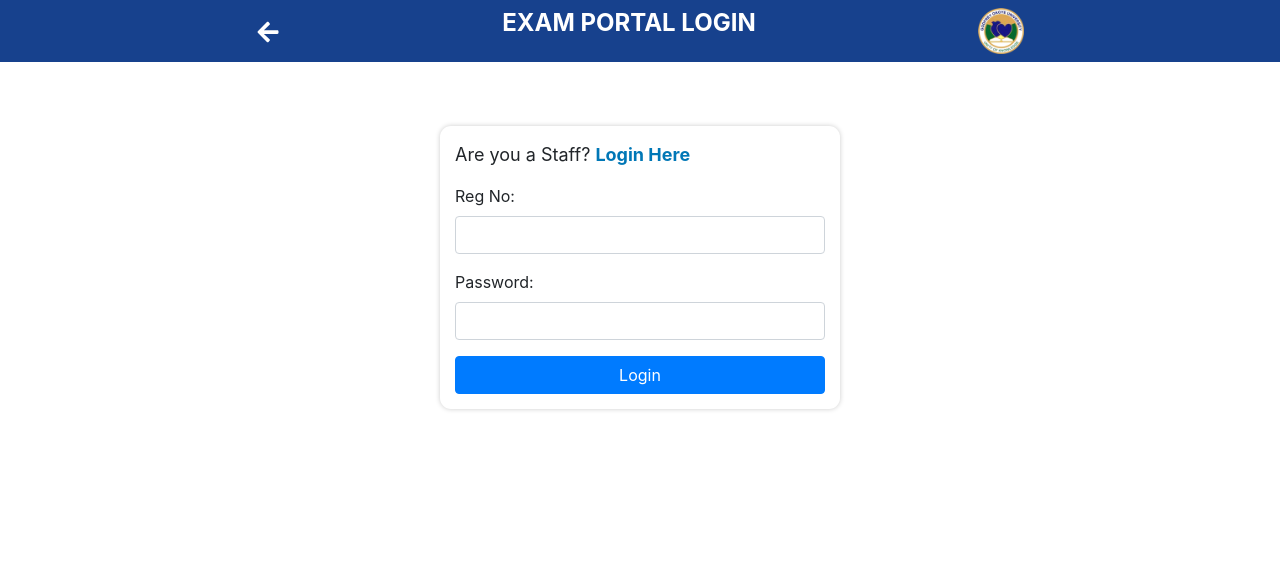
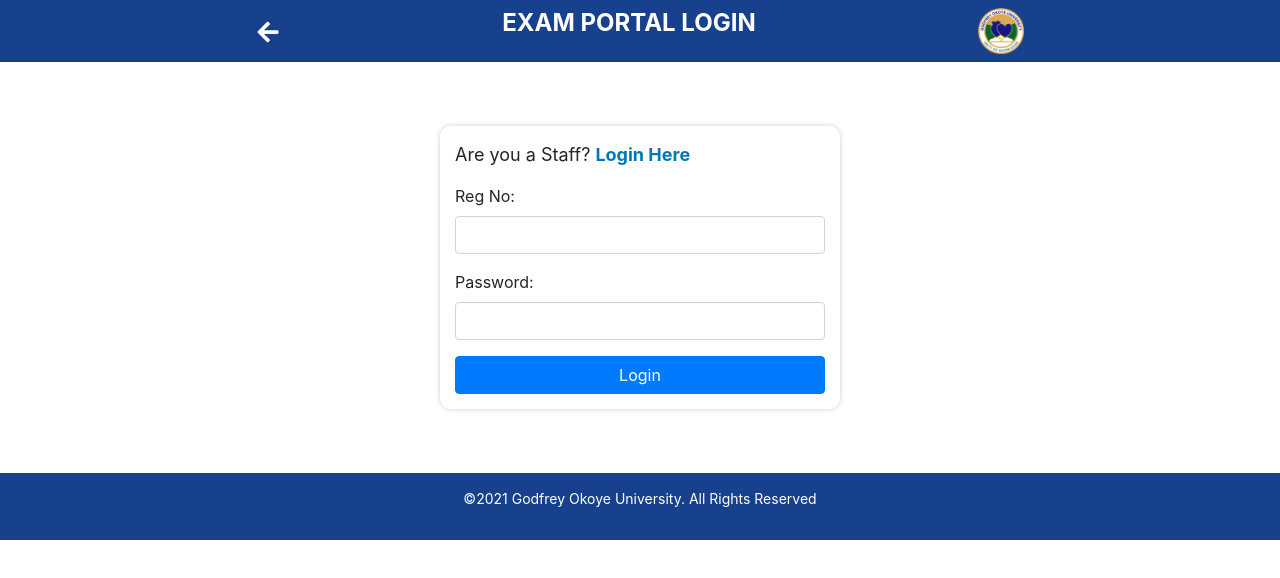
Before and after one commit to PopeFrancisOgbonna/exam-portal, a React (Create React App) app: page /login in a window 1280 px wide. Shown: the top 578 px of the page. Built offline with nearby package versions, Linux system fonts and the light colour scheme.

Commit message:
added footer to the form

```diff
--- a/src/pages/Auth/Login.js
+++ b/src/pages/Auth/Login.js
@@ -2,11 +2,22 @@ import React, { useState } from "react";
 import styled from "styled-components";
 import {FaArrowLeft} from "react-icons/fa";
 import images from "../../components/images";
+import {useForm} from "react-hook-form";
 
 
 const Login = () => {
     const [student, setStudent] = useState(true);
-  return(
+    const {register, handleSubmit, formState:{errors},} = useForm();
+
+    const studentLogin = (data) =>{
+      console.log(data)
+    }
+
+    const staffLogin = (data) =>{
+      console.log(data)
+    }
+
+    return(
     <Wrap>
       <div>
         <div className="head-tag">
@@ -15,32 +26,47 @@ const Login = () => {
           <img className="img-fluid" src={images.logo2} alt=""/>
         </div>
         {student === true?
-            <form>
+            <form onSubmit={handleSubmit(studentLogin)}>
               <p>Are you a Staff? <span onClick={()=>setStudent(false)}>Login Here</span></p>
               <div className="form-group">
                 <label>Reg No:</label>
-                <input className="form-control" type="text" />
+                <input className="form-control" type="text" name="regNo"
+                  {...register('regNo',{required:true})}
+                />
+                {errors.regNo && <p className="text-danger">Enter Reg.</p>}
               </div>
               <div className="form-group">
                 <label>Password:</label>
-                <input className="form-control" type="password" />
+                <input className="form-control" type="password" name="password"
+                  {...register('password',{required:true})}
+                />
+                {errors.password && <p className="text-danger">Enter password.</p>}
               </div>
               <button className="btn btn-block btn-primary">Login</button>
             </form>
            :
-            <form>
+            <form onSubmit={handleSubmit(staffLogin)}>
             <p>Are you a Student? <span onClick={()=>setStudent(true)}>Login Here</span></p>
             <div className="form-group">
               <label>Username:</label>
-              <input className="form-control" type="text" />
+              <input className="form-control" type="text" name="username"
+                {...register('username',{required:true})}
+              />
+              {errors.username && <p className="text-danger">User Name is required.</p>}
             </div>
             <div className="form-group">
               <label>Password:</label>
-              <input className="form-control" type="password" />
+              <input className="form-control" type="password" name="password"
+                {...register('password',{required:true})}
+              />
+              {errors.password && <p className="text-danger">Password is required.</p>}
             </div>
             <button className="btn btn-block btn-primary">Login</button>
         </form>
         }
+        <div className="footer">
+          <p>&copy;2021 Godfrey Okoye University. All Rights Reserved</p>
+        </div>
       </div>
     </Wrap>
   )
@@ -89,4 +115,14 @@ const Wrap = styled.div `
       }
     }
   }
+
+  .footer{
+    background:#17418D;
+    color:#fff;
+    padding: 15px;
+    p{
+      font-size:14px;
+      text-align:center;
+    }
+  }
 `;
```
